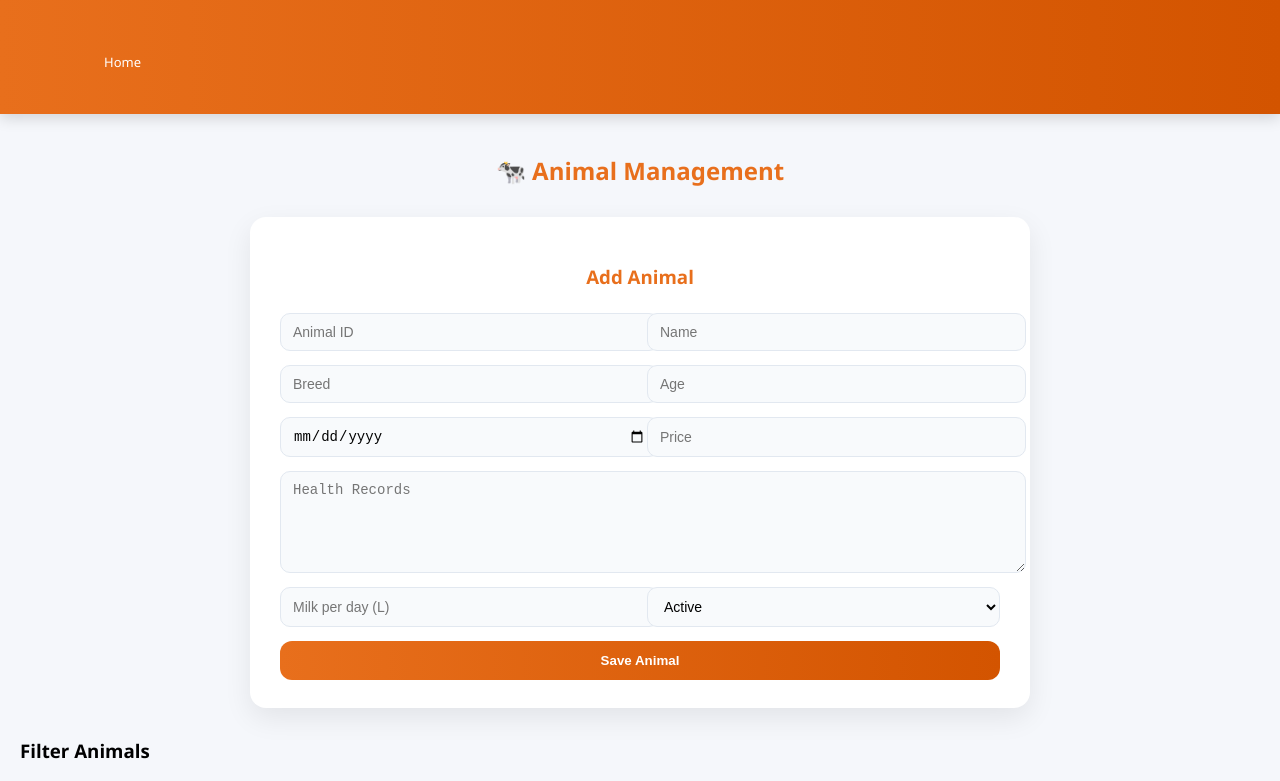
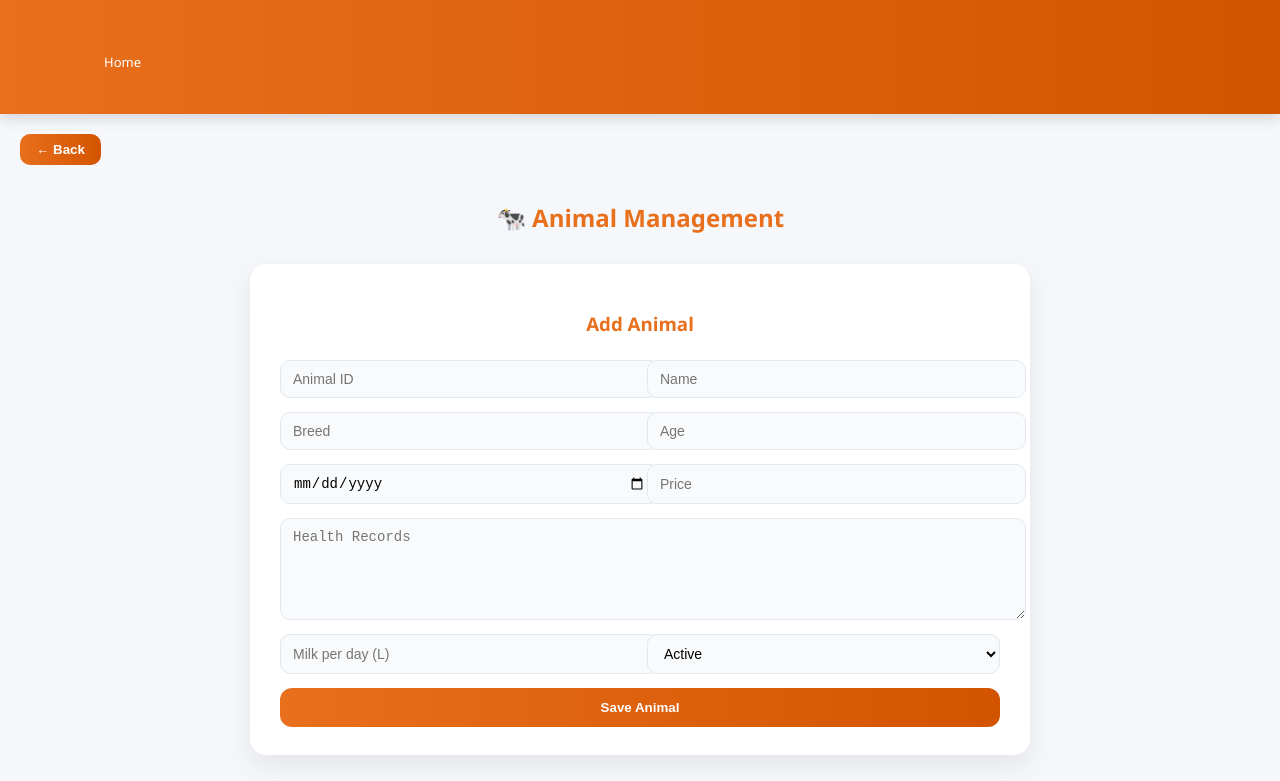
Before and after one commit to Yaganti-Spandana/farm, a React (Create React App) app: page /animal in a window 1280 px wide. Shown: the top 781 px of the page. Built offline with nearby package versions, Linux system fonts and the light colour scheme; no server answers; some icons are missing.

Commit message:
Update animal_management.js

```diff
--- a/src/components/animal_management.js
+++ b/src/components/animal_management.js
@@ -98,6 +98,9 @@ export default function AnimalForm() {
       <Navbar />
 
       <div style={{ padding: 20 }}>
+  <button className="back-btn" onClick={() => navigate(-1)}>
+          ← Back
+        </button>
         <h2 className="head">🐄 Animal Management</h2>
 
         {/* ================= FORM ================= */}
```
